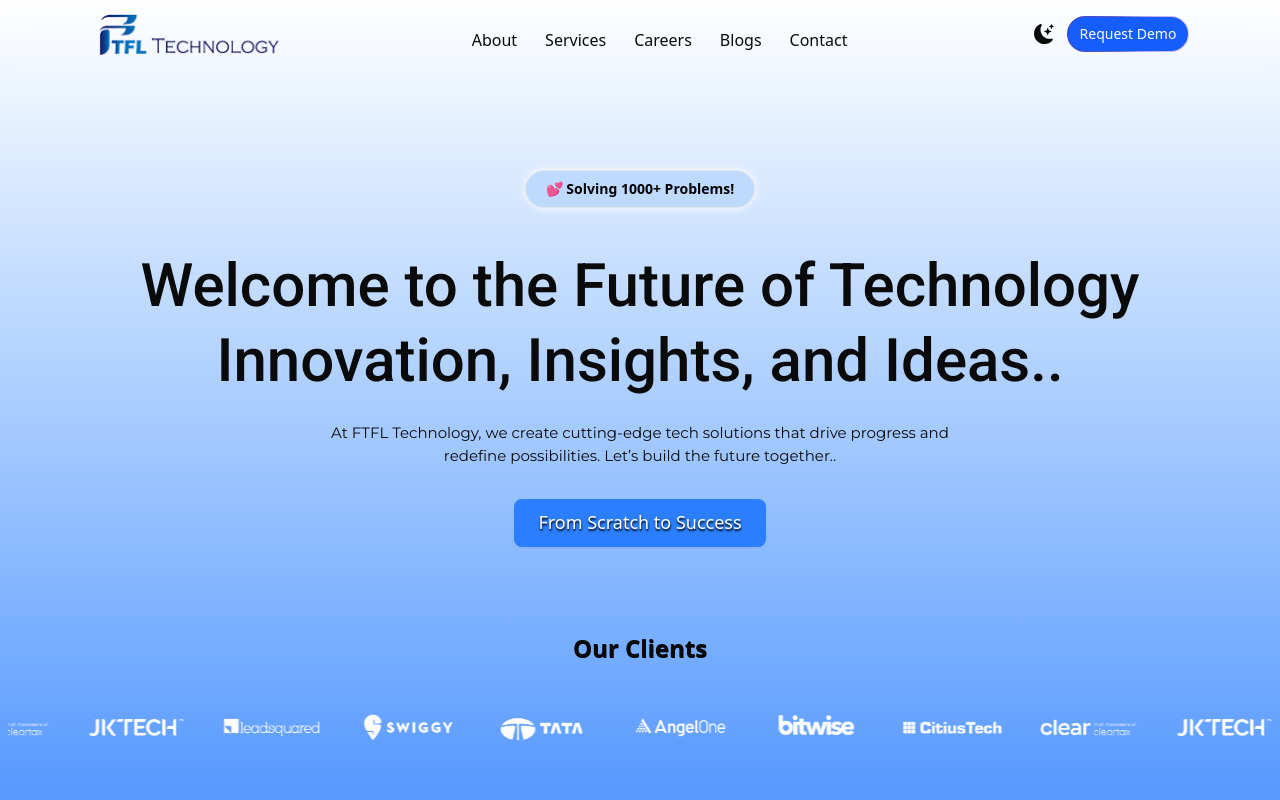
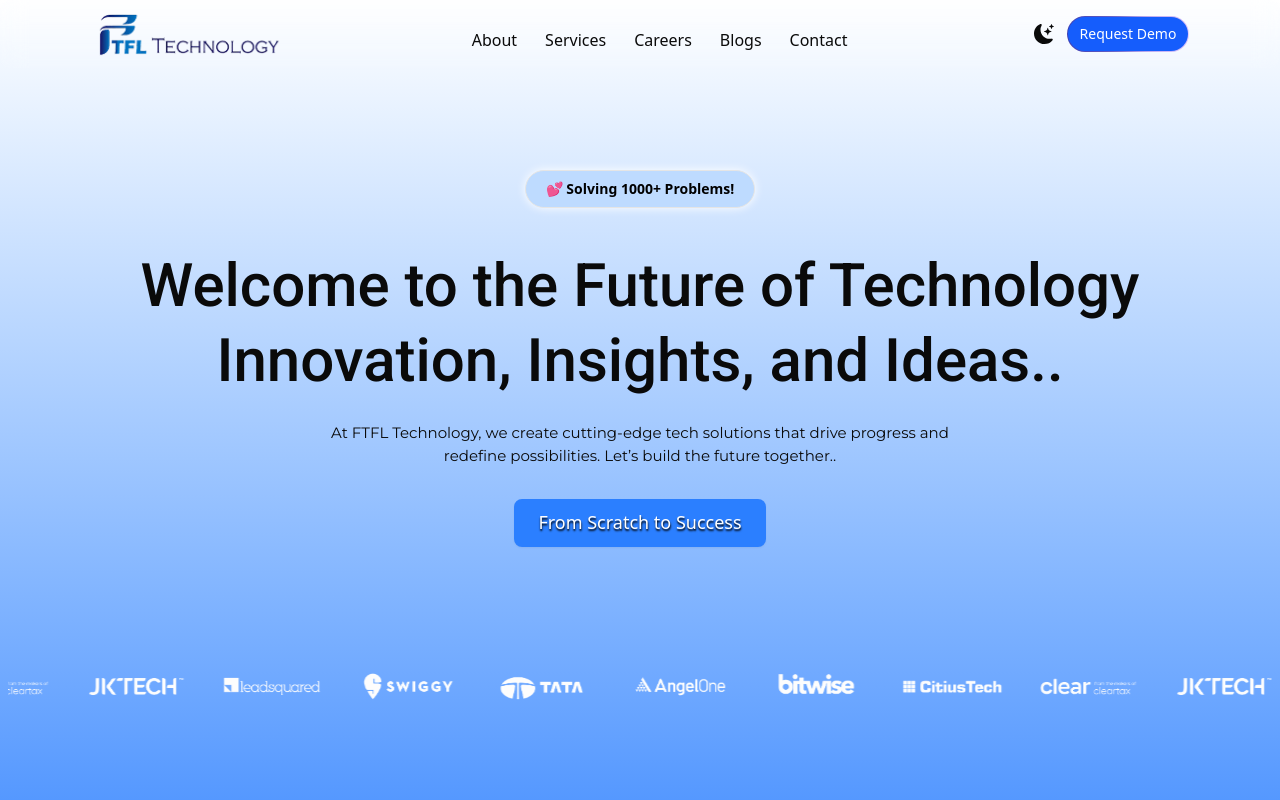
Before and after one commit to sj8687/FTFL-Technology, a Next.js app: page / in a window 1280 px wide. Shown: the top 800 px of the page. Built offline with nearby package versions, Linux system fonts and the light colour scheme.

Commit message:
fix gsap

```diff
--- a/app/(home)/components/Hero.tsx
+++ b/app/(home)/components/Hero.tsx
@@ -41,8 +41,8 @@ export const Hero = () => {
 
   useGSAP(() => {
     const t1 = gsap.timeline();
-    t1.fromTo("#hedd", { opacity: 0 }, { opacity: 1, duration: 0.4 })
-    t1.fromTo("#main-heading", { opacity: 0 }, { opacity: 1, duration: 0.6 })
+    t1.fromTo("#hedd", { opacity: 0 }, { opacity: 1, duration: 0.6 })
+    t1.fromTo("#main-heading", { opacity: 0 }, { opacity: 1, duration: 0.5 })
     t1.fromTo("#main-description", { opacity: 0 }, { opacity: 1, duration: 0.3 })
     t1.fromTo("#main-btn1", { opacity: 0 }, { opacity: 100, duration: 0.6, ease: "power2.in" }, "<")
     t1.fromTo("#main-btn2", { opacity: 0 }, { opacity: 100, duration: 0.6, ease: "power2.in" }, "<")
@@ -55,7 +55,7 @@ export const Hero = () => {
     <section className="max-w-[1440px] mx-auto px-2 ">
       <div className="h-dvh mt-[170px]">
         <div className="flex justify-center  mb-0">
-          <div id="hedd" className="bg-blue-200  border text-black mobo text--600 font-semibold rounded-full sm:px-5 px-3 py-2 shadow-[0_0_10px_rgba(400,700,900,80)] text-sm">
+          <div id="hedd" className="bg-blue-200  border text-black mobo text--600 font-semibold rounded-full sm:px-5 px-3 py-2 shadow-[0_0_10px_rgba(900,700,900,80)] text-sm">
             💕 Solving 1000+ Problems!
           </div>
         </div>
@@ -68,9 +68,8 @@ export const Hero = () => {
             <Button id="main-btn1" className="md:p-6 md:text-[18px] bg-blue-500 hover:bg-blue-600 shadow: text-white custome-text-shadow opacity-0">From Scratch to Success</Button>
           </div>
 
-          <p id="our-clients" className={`mt-[55px] md:mt-[85px] text-xl md:text-2xl our-clients font-bold opacity-0`}>Our Clients</p>
 
-          <div id="clients" className="w-full h-[60px] mt-9 overflow-hidden opacity-0">
+          <div id="clients" className="w-full h-[60px] mt-28 overflow-hidden opacity-0">
             <div className={`flex gap-5 md:gap-9 overflow-x-hidden ${isDesktop ? "animate-infinite-scroll2" : "animate-infinite-scroll"}`}>
               {
                 items.map((curClient, index) => {
--- a/app/(home)/components/Navbar.tsx
+++ b/app/(home)/components/Navbar.tsx
@@ -42,7 +42,7 @@ export const Navbar = () => {
             alt="main logo"
             height={200}
             width={200}
-            className="dark:bg-gray-200 p-1 rounded-md"
+            className="dark:bg-slate-300 p-1 rounded-md"
           />
         </div>
 
```
